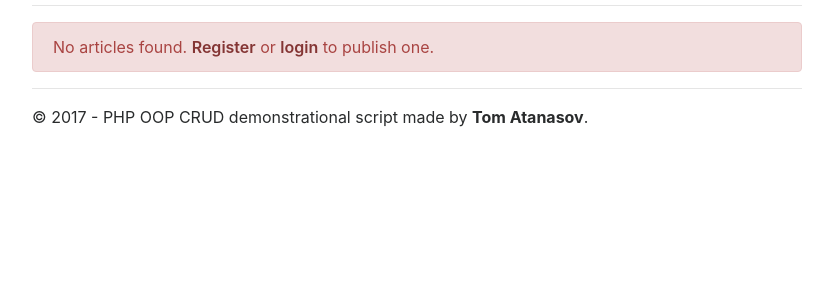
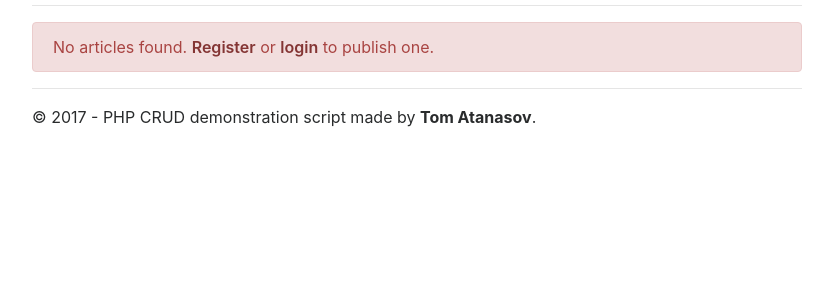
Before and after one commit to XenBG/php-crud, a PHP site: page /crud/ in a window 1280 px wide. Shown: the part 120-420 px from the top of the page, without its empty margins (223-1056 px from the left). Run offline with PHP 8.4, Linux system fonts and the light colour scheme; data that the repository does not hold is empty; some libraries are stand-ins or nearby versions.

Commit message:
Initial commit

```diff
--- a/front/general_footer.php
+++ b/front/general_footer.php
@@ -1,7 +1,7 @@
                 </div>
                 <hr>
                 <footer class="footer">
-                    <p>&copy; <?php echo $CURRENT_YEAR.' - PHP OOP CRUD demonstrational script made by <strong>Tom Atanasov</strong>.'; ?></p>
+                    <p>&copy; <?php echo $CURRENT_YEAR.' - PHP CRUD demonstration script made by <strong>Tom Atanasov</strong>.'; ?></p>
                 </footer>
             </div>
 
```
